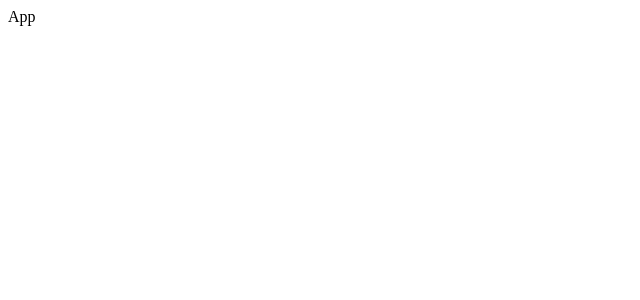
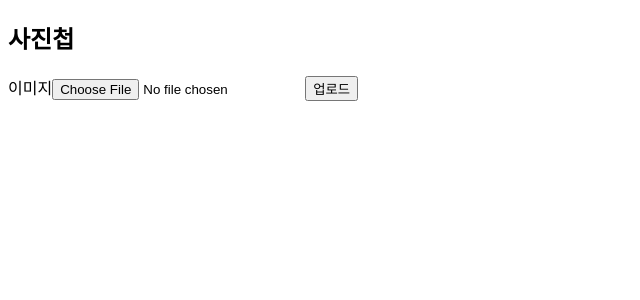
Before and after one commit to seanstainability/image-upload, a React (Create React App) app in the folder client/: page / in a window 1280 px wide. Shown: the top 300 px of the page, without its empty margins (0-640 px from the left). Built offline with nearby package versions, Linux system fonts and the light colour scheme.

Commit message:
Add: 클라이언트 UploadForm에서 업로드 테스트 완료

```diff
--- a/client/package.json
+++ b/client/package.json
@@ -6,6 +6,7 @@
     "@testing-library/jest-dom": "^5.11.4",
     "@testing-library/react": "^11.1.0",
     "@testing-library/user-event": "^12.1.10",
+    "axios": "^0.21.4",
     "react": "^17.0.2",
     "react-dom": "^17.0.2",
     "react-scripts": "4.0.3",
@@ -34,5 +35,6 @@
       "last 1 firefox version",
       "last 1 safari version"
     ]
-  }
+  },
+  "proxy": "http://localhost:5000"
 }
--- a/client/src/App.js
+++ b/client/src/App.js
@@ -1,7 +1,14 @@
 import React from "react";
 
+import UploadForm from "./components/UploadForm";
+
 const App = () => {
-  return <div>App</div>;
+  return (
+    <div>
+      <h2>사진첩</h2>
+      <UploadForm />
+    </div>
+  );
 };
 
 export default App;
--- /dev/null
+++ b/client/src/components/UploadForm.js
@@ -0,0 +1,36 @@
+import React, { useState } from "react";
+import axios from "axios";
+
+const UploadForm = () => {
+  const [file, setFile] = useState(null);
+  const [fileName, setFileName] = useState("");
+
+  const onChangeInput = (e) => {
+    const image = e.target.files[0];
+    setFile(image);
+    setFileName(image.name);
+  };
+  const onUpload = async (e) => {
+    e.preventDefault();
+    const formData = new FormData();
+    formData.append("image", file);
+    try {
+      const res = await axios.post("/images", formData, {
+        headers: { "Content-Type": "multipart/form-data" },
+      });
+      console.log(res);
+    } catch (err) {
+      console.error(err);
+    }
+  };
+
+  return (
+    <form onSubmit={onUpload}>
+      <label htmlFor="image-upload">이미지</label>
+      <input id="image-upload" type="file" onChange={onChangeInput} />
+      <button type="submit">업로드</button>
+    </form>
+  );
+};
+
+export default UploadForm;
```
Also changed, not shown: 2 other files (tests, documents, lock files or other folders).
